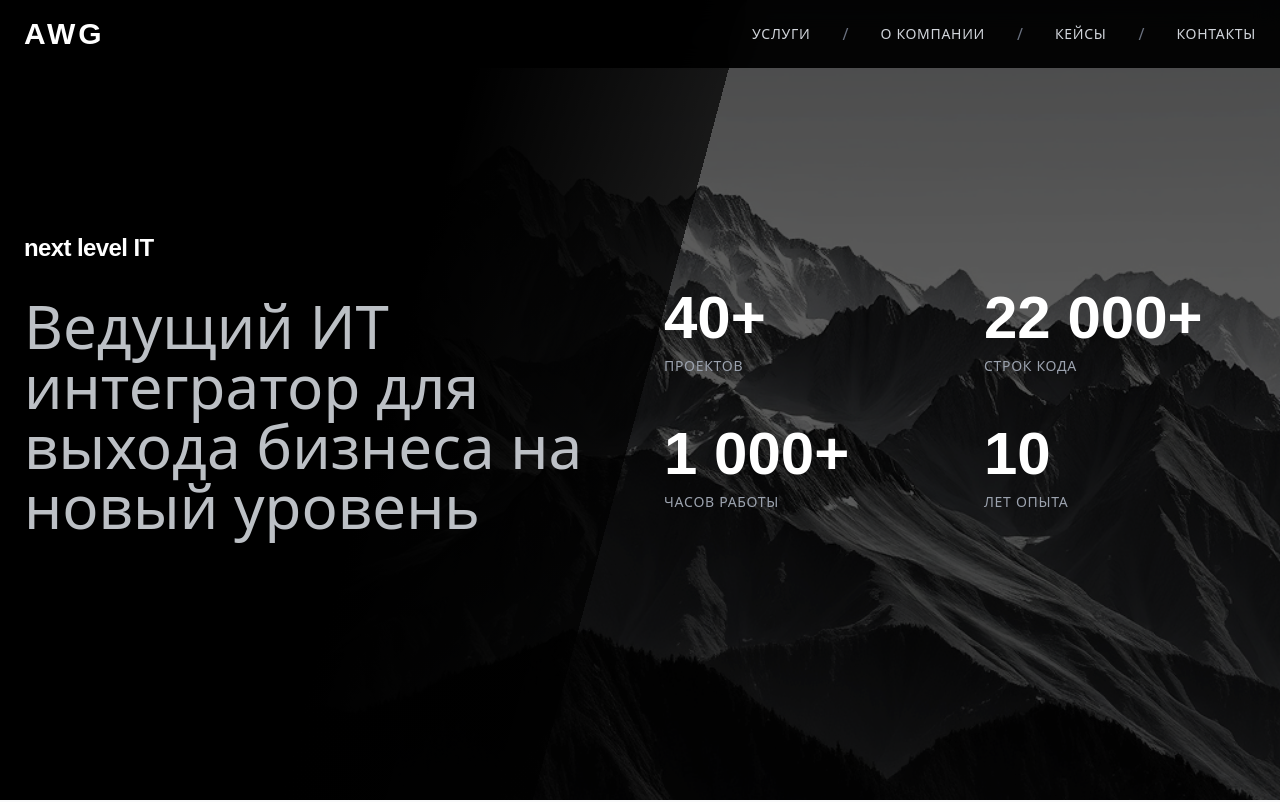
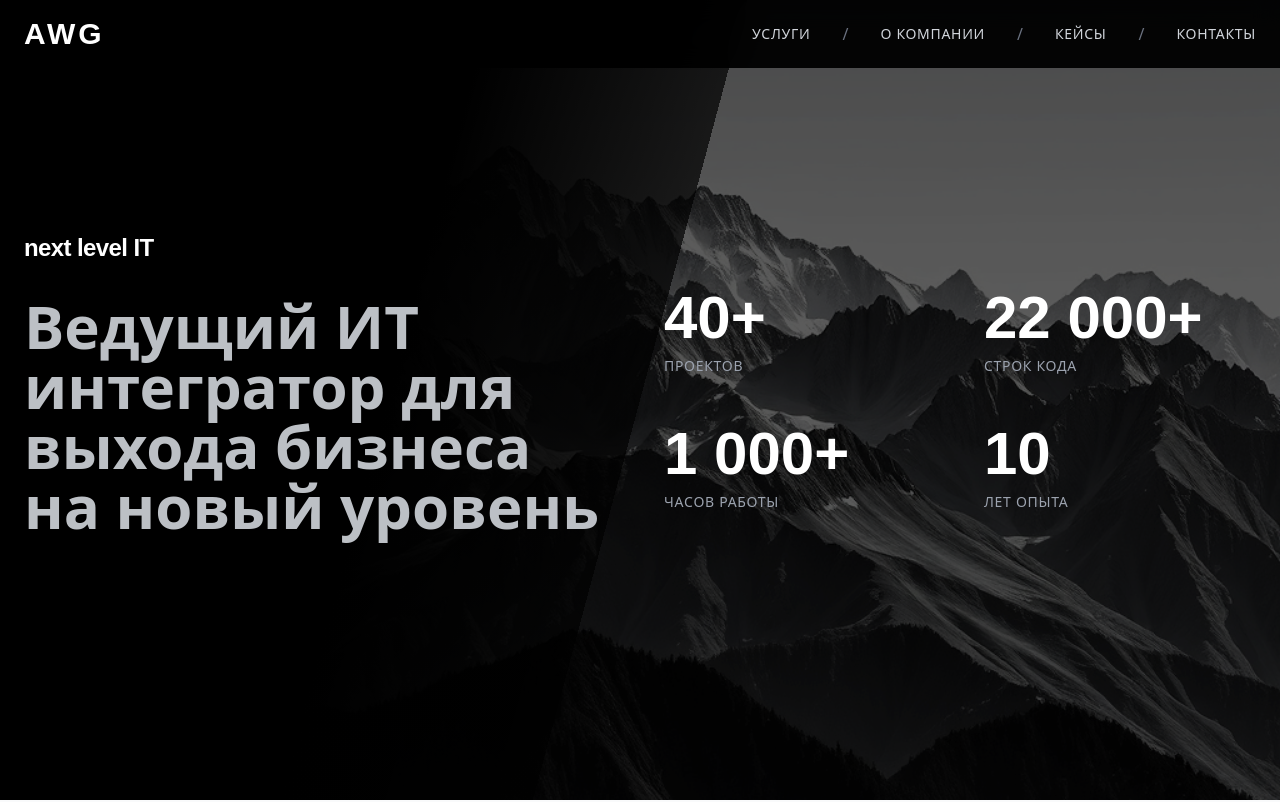
Before and after one commit to pr-poehali-dev/landing-photo-design, a React (Vite) app: page / in a window 1280 px wide. Shown: the top 802 px of the page. Built offline with nearby package versions, Linux system fonts and the light colour scheme; a web font is replaced by a local one.

Commit message:
**Жирный текст: добавление стиля**

```diff
--- a/src/pages/Index.tsx
+++ b/src/pages/Index.tsx
@@ -77,7 +77,7 @@ export default function Index() {
                 <div className="text-xl md:text-2xl font-avenir-bold font-black text-white mb-8 leading-none tracking-tight hover:tracking-wider transition-all duration-700">
                   next level IT
                 </div>
-                <p className="text-4xl md:text-5xl lg:text-6xl text-gray-300 mb-8 leading-none font-light opacity-90 hover:opacity-100 transition-opacity duration-500">
+                <p className="text-4xl md:text-5xl lg:text-6xl text-gray-300 mb-8 leading-none font-bold opacity-90 hover:opacity-100 transition-opacity duration-500">
                   Ведущий ИТ интегратор для выхода бизнеса на новый уровень
                 </p>
               </div>
```
